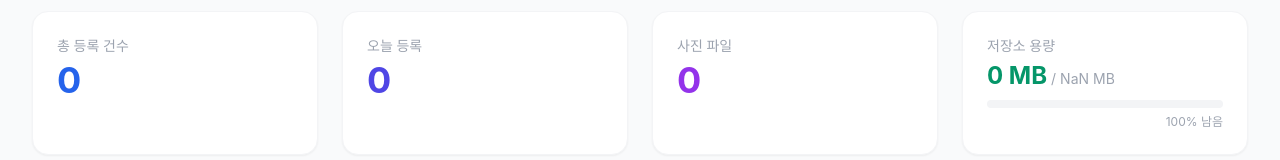
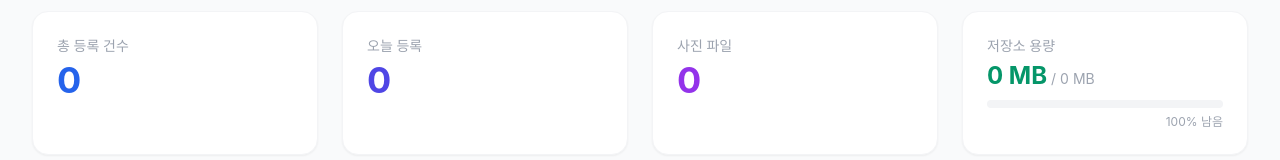
Before and after one commit to bough38-web/inspection-app, a Next.js app: page /admin in a window 1280 px wide. Shown: the part 199-359 px from the top of the page. Built offline with nearby package versions, Linux system fonts and the light colour scheme; no server answers; sample sign-in values are in the browser's storage.

Commit message:
Fix build errors in AdminDashboard

```diff
--- a/app/components/AdminDashboard.tsx
+++ b/app/components/AdminDashboard.tsx
@@ -131,7 +131,7 @@ export function AdminDashboard() {
     const [progress, setProgress] = useState(0);
     const [selectedIds, setSelectedIds] = useState<Set<string>>(new Set());
     const [toast, setToast] = useState<{ message: string, type: 'success' | 'error' | '' }>({ message: '', type: '' });
-
+    const [isDeleting, setIsDeleting] = useState(false);
     const [storageStats, setStorageStats] = useState<{ usedBytes: number, maxBytes: number, percentage: number } | null>(null);
 
     const showToast = (message: string, type: 'success' | 'error') => {
@@ -458,7 +458,7 @@ export function AdminDashboard() {
                     <div className="flex flex-col gap-1">
                         <p className="text-2xl font-bold text-emerald-600">
                             {storageStats ? ((storageStats.usedBytes / 1024 / 1024).toFixed(1)) : '0'} MB
-                            <span className="text-sm text-gray-400 font-normal ml-1">/ {(storageStats?.maxBytes / 1024 / 1024).toFixed(0)} MB</span>
+                            <span className="text-sm text-gray-400 font-normal ml-1">/ {storageStats ? (storageStats.maxBytes / 1024 / 1024).toFixed(0) : '0'} MB</span>
                         </p>
                         <div className="w-full h-2 bg-gray-100 rounded-full mt-1 overflow-hidden">
                             <div
```
